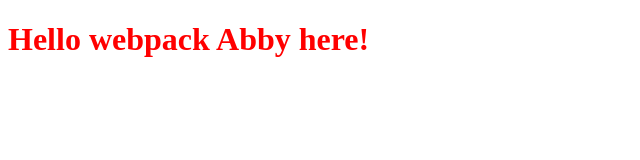
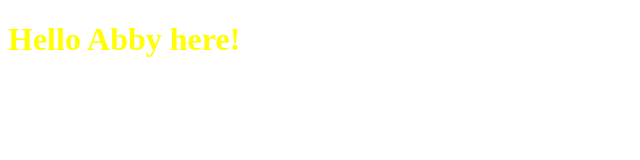
Before and after one commit to AbbyNyakara/Webpack-Intro, a website built with webpack: page src/index.html in a window 1280 px wide. Shown: the whole page, without its empty margins (0-640 px from the left). Built offline with nearby package versions, Linux system fonts and the light colour scheme.

Commit message:
make changes

```diff
--- a/src/index.html
+++ b/src/index.html
@@ -6,6 +6,6 @@
     <title>Wbpack Exercise</title>
 </head>
 <body>
-    <h1>Hello webpack Abby here!</h1>
+    <h1>Hello Abby here!</h1>
 </body>
 </html>
--- a/src/styles.css
+++ b/src/styles.css
@@ -1,3 +1,3 @@
 h1 {
-  color: red;
+  color: yellow;
 }
```
Also changed, not shown: dist/bundle.js, dist/index.html.
